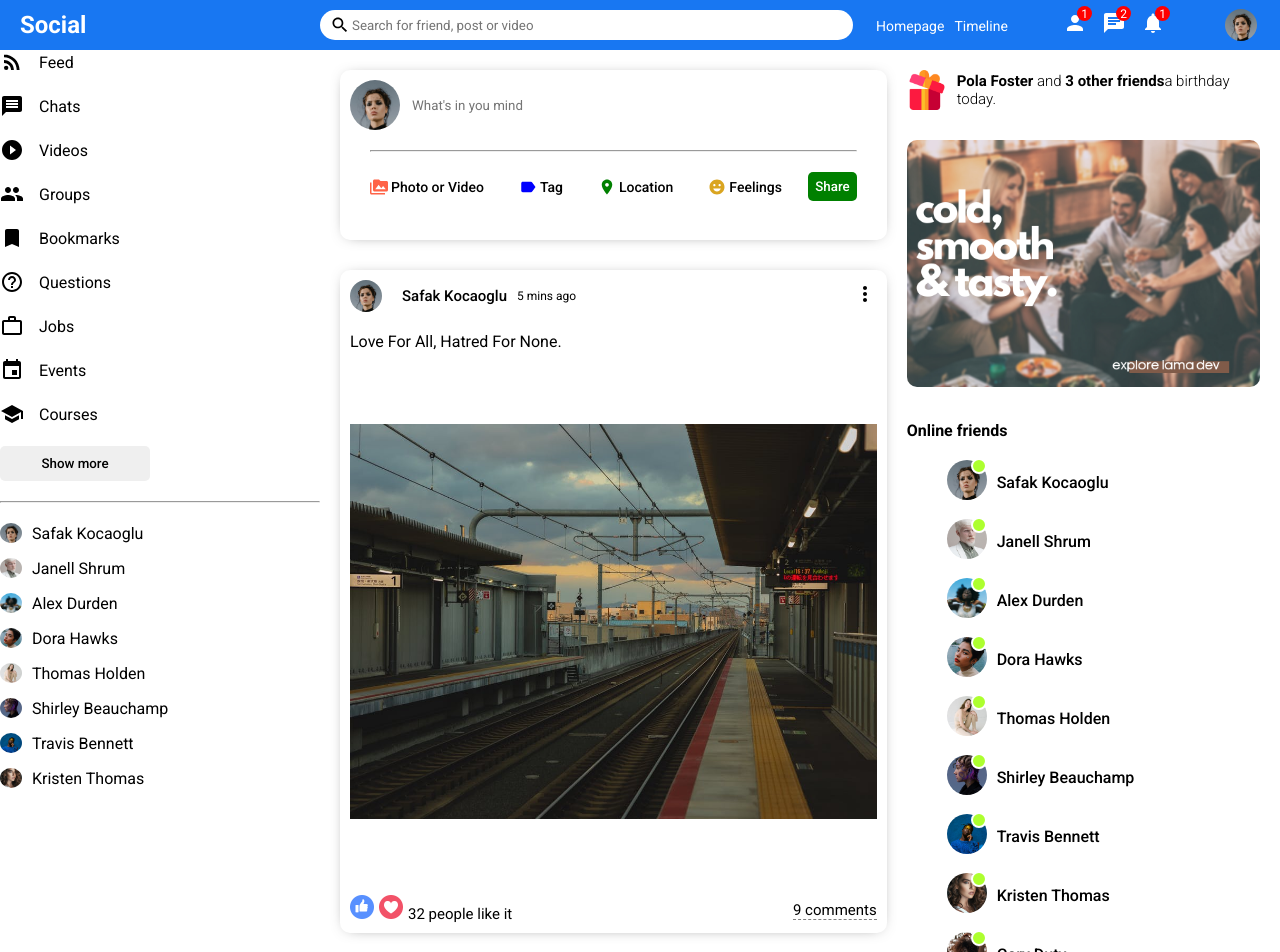
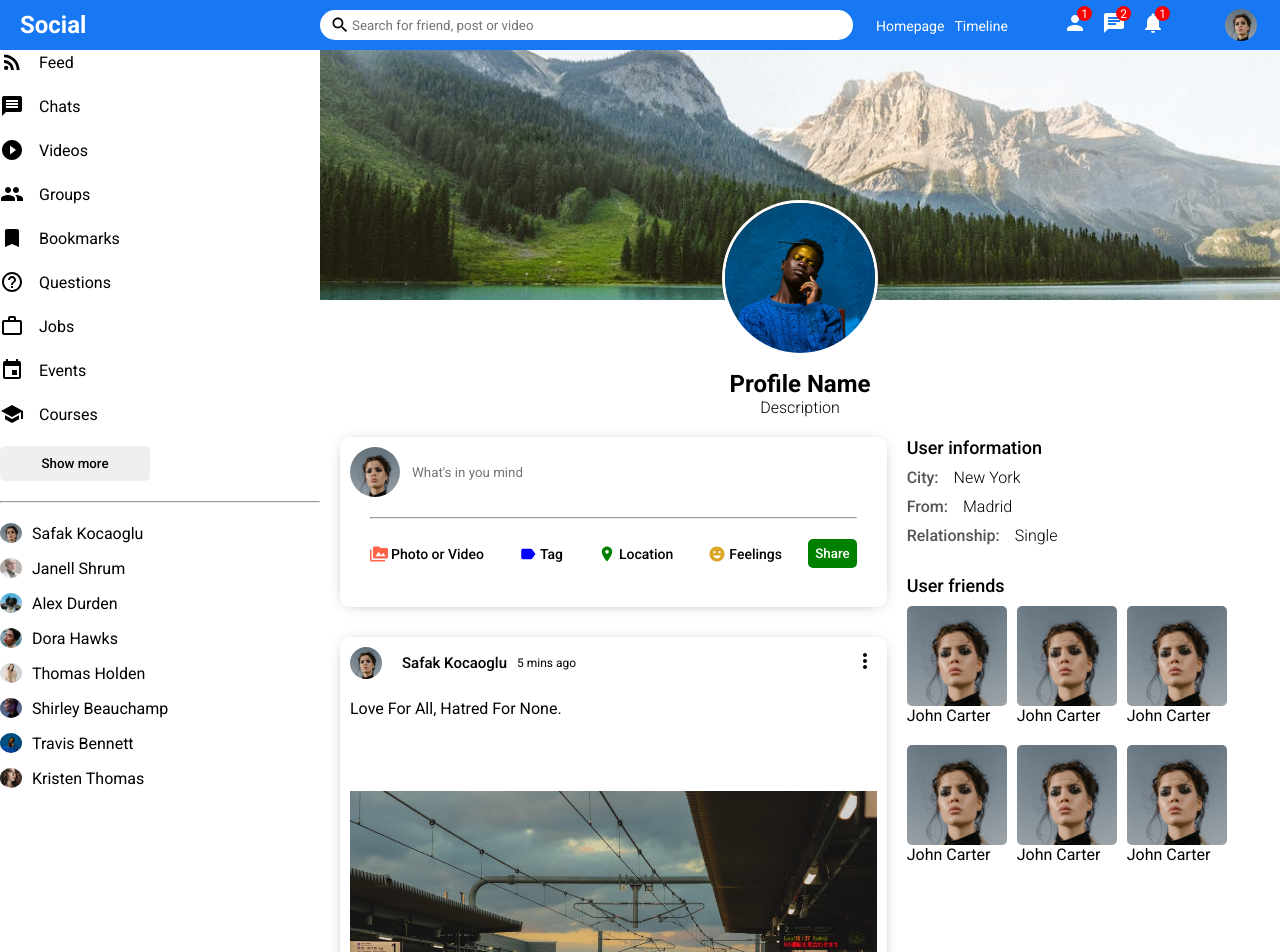
Before and after one commit to NNaumenko83/social-media-front, a React (Vite) app: page / in a window 1280 px wide. Shown: the top 952 px of the page. Built offline with nearby package versions, Linux system fonts and the light colour scheme; the HTML template or start-up script is replaced by a standard one.

Commit message:
UPD: Profile page

```diff
--- a/src/App.tsx
+++ b/src/App.tsx
@@ -1,9 +1,12 @@
-import Home from './pages/Home/Home'
+import Profile from './pages/Profile/Profile'
+
+// import Home from './pages/Home/Home'
 
 function App() {
     return (
         <>
-            <Home />
+            {/* <Home /> */}
+            <Profile />
         </>
     )
 }
--- a/src/components/RightBar/RightBar.module.css
+++ b/src/components/RightBar/RightBar.module.css
@@ -31,3 +31,50 @@
 .rightbarTitle {
     margin-bottom: 20px;
 }
+
+.rightbarTitle {
+    font-size: 18px;
+    font-weight: 500;
+    margin-bottom: 10px;
+}
+
+.rightbarInfo {
+    margin-bottom: 30px;
+}
+.rightbarInfoItem {
+    margin-bottom: 10px;
+}
+
+.rightbarInfoKey {
+    font-weight: 500;
+    margin-right: 15px;
+    color: #555;
+}
+
+.rightbarInfoValue {
+    font-weight: 300;
+}
+
+.rightbarFollowings {
+    display: flex;
+    flex-wrap: wrap;
+    justify-content: flex-start;
+}
+
+.rightbarFollowing {
+    display: flex;
+    flex-direction: column;
+    margin-right: 10px;
+    margin-bottom: 20px;
+    cursor: pointer;
+}
+
+.rightbarFollowingImage {
+    width: 100px;
+    height: 100px;
+    border-radius: 5px;
+    object-fit: cover;
+}
+
+.rightbarFollowingName {
+}
--- a/src/components/RightBar/RightBar.tsx
+++ b/src/components/RightBar/RightBar.tsx
@@ -5,12 +5,13 @@ import AdImg from '../../assets/ad.png'
 import { Users } from '../../dummyData'
 import Online from '../Online/Online'
 
+import Person from '../../assets/person/1.jpeg'
+
 // type Props = {}
 
-const RightBar = () => {
-    return (
-        <div className={css.rightbar}>
-            <div className={css.rightbarWrapper}>
+const RightBar = ({ profile }) => {
+    const HomeRightbar = () => (
+        <>
             <div className={css.birthdayContainer}>
                 <img className={css.birthdayImg} src={BirthdayImg} alt="" />
                 <span className={css.birthdayText}>
@@ -25,6 +26,96 @@ const RightBar = () => {
                     <Online key={user.id} user={user} />
                 ))}
             </ul>
+        </>
+    )
+
+    const ProfileRightbar = () => (
+        <>
+            <h4 className={css.rightbarTitle}>User information</h4>
+            <div className={css.rightbarInfo}>
+                <div className={css.rightbarInfoItem}>
+                    <span className={css.rightbarInfoKey}>City:</span>
+                    <span className={css.rightbarInfoValue}>New York</span>
+                </div>
+                <div className={css.rightbarInfoItem}>
+                    <span className={css.rightbarInfoKey}>From:</span>
+                    <span className={css.rightbarInfoValue}>Madrid</span>
+                </div>
+                <div className={css.rightbarInfoItem}>
+                    <span className={css.rightbarInfoKey}>Relationship:</span>
+                    <span className={css.rightbarInfoValue}>Single</span>
+                </div>
+            </div>
+            <h4 className={css.rightbarTitle}>User friends</h4>
+            <div className={css.rightbarFollowings}>
+                <div className={css.rightbarFollowing}>
+                    <img
+                        className={css.rightbarFollowingImage}
+                        src={Person}
+                        alt=""
+                    />
+                    <span className={css.rightbarFollowingName}>
+                        John Carter
+                    </span>
+                </div>
+                <div className={css.rightbarFollowing}>
+                    <img
+                        className={css.rightbarFollowingImage}
+                        src={Person}
+                        alt=""
+                    />
+                    <span className={css.rightbarFollowingName}>
+                        John Carter
+                    </span>
+                </div>
+                <div className={css.rightbarFollowing}>
+                    <img
+                        className={css.rightbarFollowingImage}
+                        src={Person}
+                        alt=""
+                    />
+                    <span className={css.rightbarFollowingName}>
+                        John Carter
+                    </span>
+                </div>
+                <div className={css.rightbarFollowing}>
+                    <img
+                        className={css.rightbarFollowingImage}
+                        src={Person}
+                        alt=""
+                    />
+                    <span className={css.rightbarFollowingName}>
+                        John Carter
+                    </span>
+                </div>
+                <div className={css.rightbarFollowing}>
+                    <img
+                        className={css.rightbarFollowingImage}
+                        src={Person}
+                        alt=""
+                    />
+                    <span className={css.rightbarFollowingName}>
+                        John Carter
+                    </span>
+                </div>
+                <div className={css.rightbarFollowing}>
+                    <img
+                        className={css.rightbarFollowingImage}
+                        src={Person}
+                        alt=""
+                    />
+                    <span className={css.rightbarFollowingName}>
+                        John Carter
+                    </span>
+                </div>
+            </div>
+        </>
+    )
+
+    return (
+        <div className={css.rightbar}>
+            <div className={css.rightbarWrapper}>
+                <ProfileRightbar />
             </div>
         </div>
     )
--- /dev/null
+++ b/src/pages/Profile/Profile.module.css
@@ -0,0 +1,56 @@
+.profile {
+    display: flex;
+}
+
+.profileRight {
+    flex: 9;
+}
+
+.profileRightTop {
+}
+
+.profileRightBottom {
+    display: flex;
+}
+
+.coverImg {
+}
+
+.profileCover {
+    height: 320px;
+    position: relative;
+}
+
+.coverImg {
+    width: 100%;
+    height: 250px;
+    object-fit: cover;
+}
+
+.userImg {
+    width: 150px;
+    height: 150px;
+    border-radius: 50%;
+    object-fit: cover;
+    position: absolute;
+    left: 0;
+    right: 0;
+    top: 150px;
+    margin: auto;
+    border: 3px solid white;
+}
+
+.profileInfo {
+    display: flex;
+    flex-direction: column;
+    align-items: center;
+    justify-content: center;
+}
+
+.profileInfoName {
+    font-size: 24px;
+}
+
+.profileInfoDesc {
+    font-weight: 300;
+}
--- /dev/null
+++ b/src/pages/Profile/Profile.tsx
@@ -0,0 +1,40 @@
+import Feed from '../../components/Feed/Feed'
+import RightBar from '../../components/RightBar/RightBar'
+import SideBar from '../../components/SideBar/SideBar'
+import TopBar from '../../components/TopBar/TopBar'
+import css from './Profile.module.css'
+import Post from '../../assets/post/3.jpeg'
+import Person from '../../assets/person/7.jpeg'
+
+const Profile = () => {
+    return (
+        <>
+            <TopBar />
+            <div className={css.profile}>
+                <SideBar />
+                <div className={css.profileRight}>
+                    <div className={css.profileRightTop}>
+                        <div className={css.profileCover}>
+                            <img className={css.coverImg} src={Post} alt="" />
+                            <img className={css.userImg} src={Person} alt="" />
+                        </div>
+                        <div className={css.profileInfo}>
+                            <h4 className={css.profileInfoName}>
+                                Profile Name
+                            </h4>
+                            <span className={css.profileInfoDesc}>
+                                Description
+                            </span>
+                        </div>
+                    </div>
+                    <div className={css.profileRightBottom}>
+                        <Feed />
+                        <RightBar profile />
+                    </div>
+                </div>
+            </div>
+        </>
+    )
+}
+
+export default Profile
```
Lines whose indentation alone changed are shown as unchanged.
